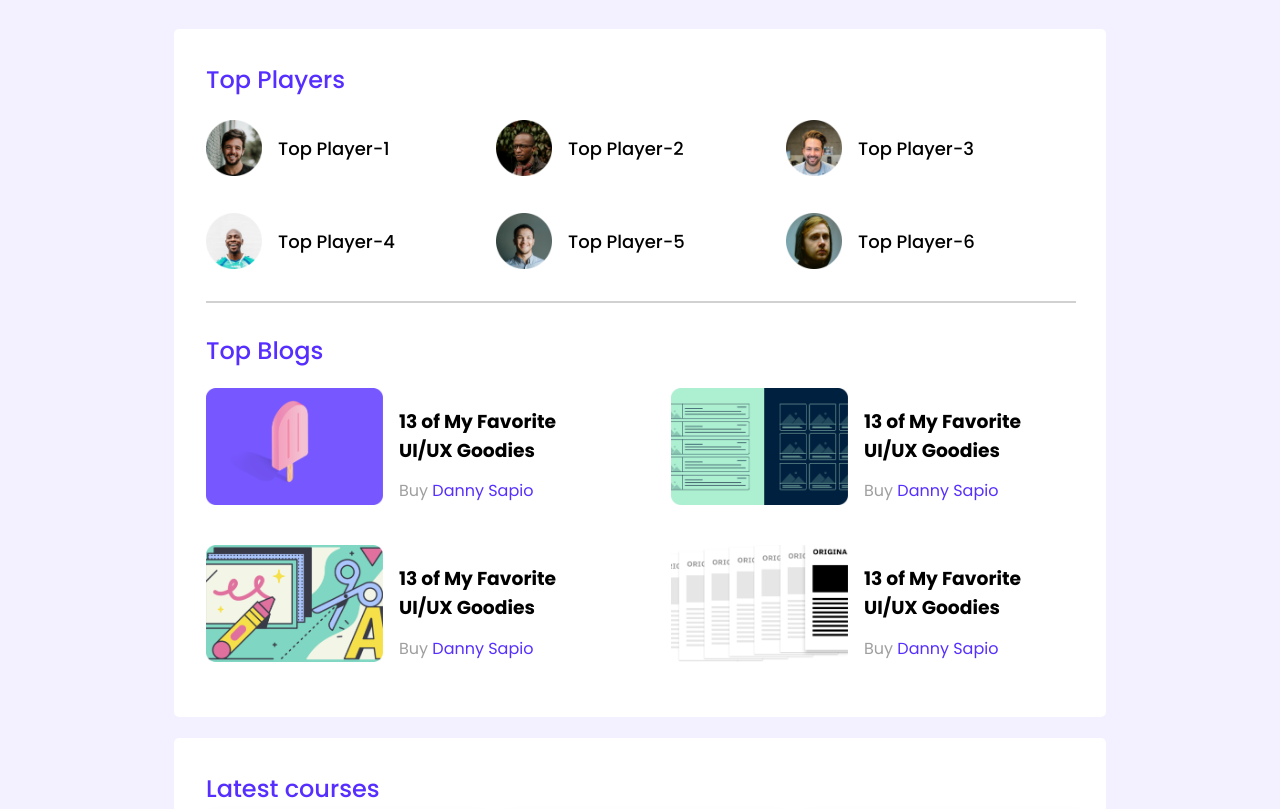
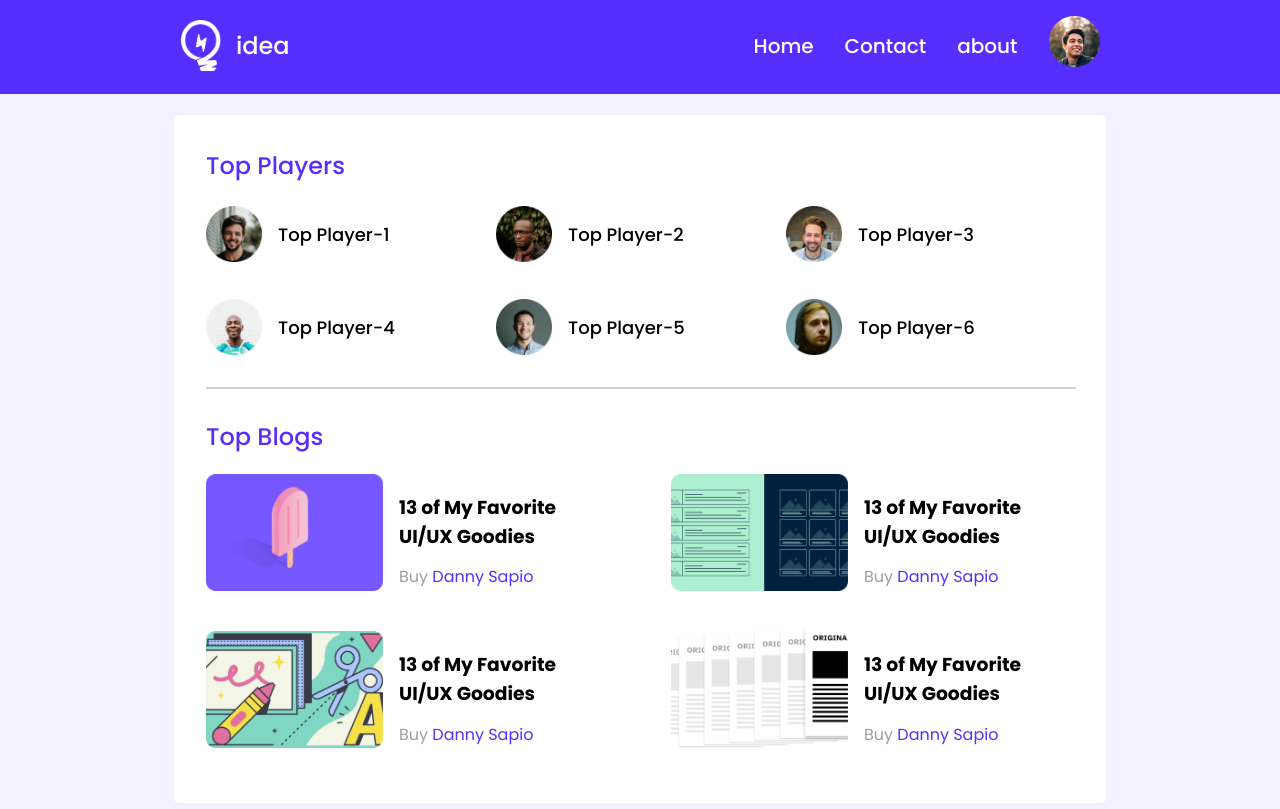
Before and after one commit to sharifsikder/leader-board-css3, a plain HTML site: page index.html in a window 1280 px wide. Shown: the top 809 px of the page. Drawn offline with Linux system fonts and the light colour scheme.

Commit message:
style added

```diff
--- a/index.html
+++ b/index.html
@@ -17,6 +17,27 @@
 <body>
     <!-- header start -->
     <header>
+
+        <div class="header-section container1">
+            <div class="logo-section">
+                <img class="logo" src="images/icons/logo.png" alt="">
+                <p class="logo-name">
+                    idea
+
+                </p>
+
+            </div>
+            <div class="menu-section">
+
+                <ul>
+                    <li><a href="#">Home</a></li>
+                    <li><a href="#">Contact</a></li>
+                    <li><a href="#">about</a></li>
+                    <li class="ss"><a href="#"><img class="profile" src="images/icons/profile.png" alt=""></a></li>
+                </ul>
+
+            </div>
+        </div>
 
     </header>
     <!-- header end -->
--- a/style.css
+++ b/style.css
@@ -6,6 +6,7 @@
 body{
     font-family: 'Poppins', sans-serif;
     background-color:#F3F1FF;
+    margin:0;
 }
 .container{
 
@@ -16,6 +17,71 @@ body{
     margin-top:21px;
 
 
+}
+
+
+/* header section */
+header{
+    background-color:#562EFF;
+    height:94px;
+
+
+}
+.container1{
+    width:919px;
+    display: flex;
+    justify-content: center;
+    margin:0 auto;
+
+}
+.logo-section{
+    display: flex;
+    align-items: center;
+    justify-content: start;
+}
+.logo{
+
+    width:40.42px;
+    height:51px;
+    margin-right: 15px;
+}
+.logo-name{
+
+    font-size:24px;
+    font-weight: 500;
+    color:#ffffff;
+}
+
+.profile{
+
+    width:51px;
+    height:51px;
+}
+.menu-section{
+    width: 875px;
+}
+
+.menu-section ul {
+    display: flex;
+
+    align-items: center;
+    justify-content: end;
+}
+.menu-section ul li{
+
+    list-style: none;
+
+
+    margin-right: 31px;
+}
+.ss{
+    margin-right: 0 !important;
+}
+.menu-section ul li a {
+    text-decoration: none;
+    font-size: 20px;
+    font-weight: 500;
+    color: #fff;
 }
 /* top players style */
 .top-section{
@@ -165,6 +231,8 @@ hr{
      margin-right:5.42px ;
  }
 
+
+
  /* Mobile Devices */
 
  @media only screen and (max-width:688px) {
@@ -224,5 +292,6 @@ hr{
 
        }
        .blogs{
+
            margin-left: 30px;
        }
```
